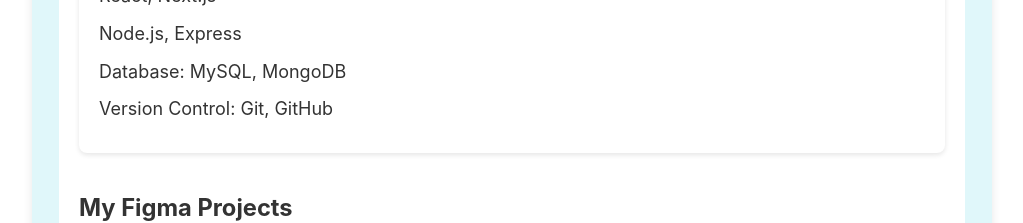
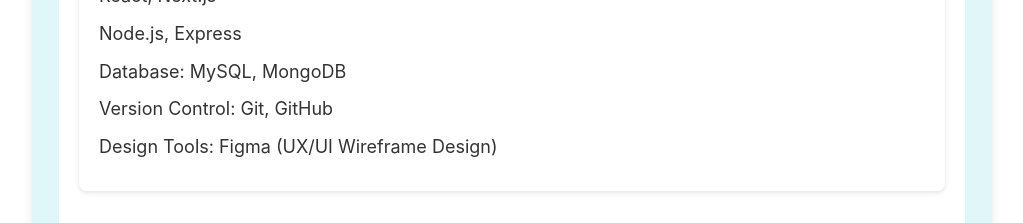
Before and after one commit to kunpriyaa/nextjs-blog, a Next.js app: page / in a window 1280 px wide. Shown: the part 1160-1383 px from the top of the page, without its empty margins (128-1151 px from the left). Built offline with nearby package versions, Linux system fonts and the light colour scheme.

Commit message:
components2

```diff
--- a/components/layout.js
+++ b/components/layout.js
@@ -96,6 +96,7 @@
             <li>Node.js, Express</li>
             <li>Database: MySQL, MongoDB</li>
             <li>Version Control: Git, GitHub</li>
+            <li>Design Tools: Figma (UX/UI Wireframe Design)</li>
           </ul>
         </section>
 
```
